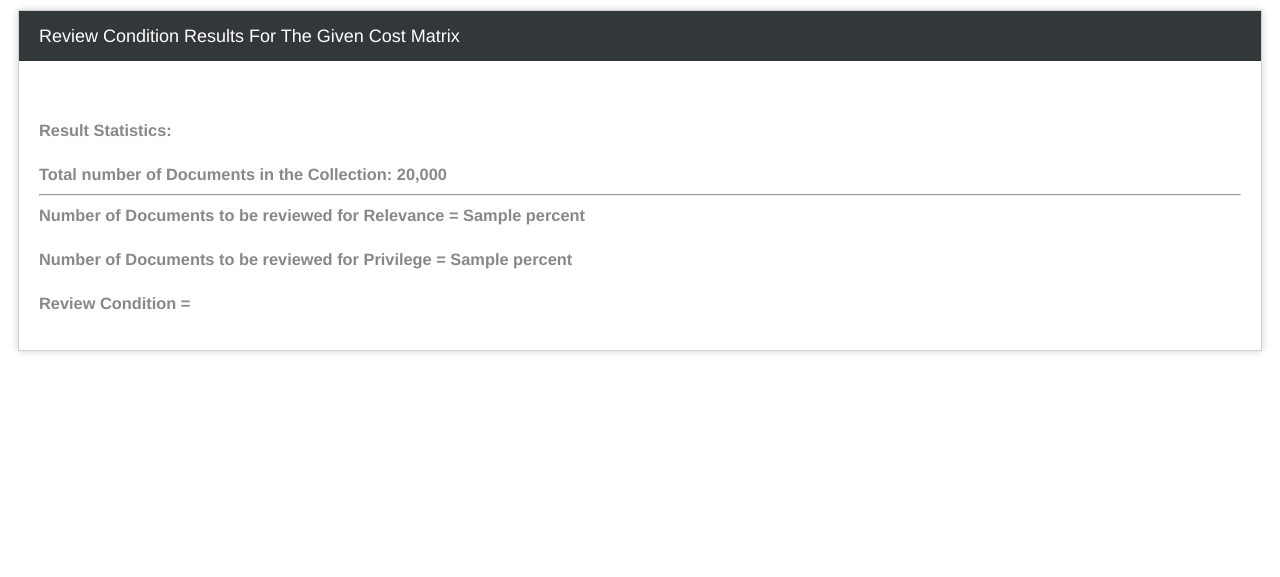
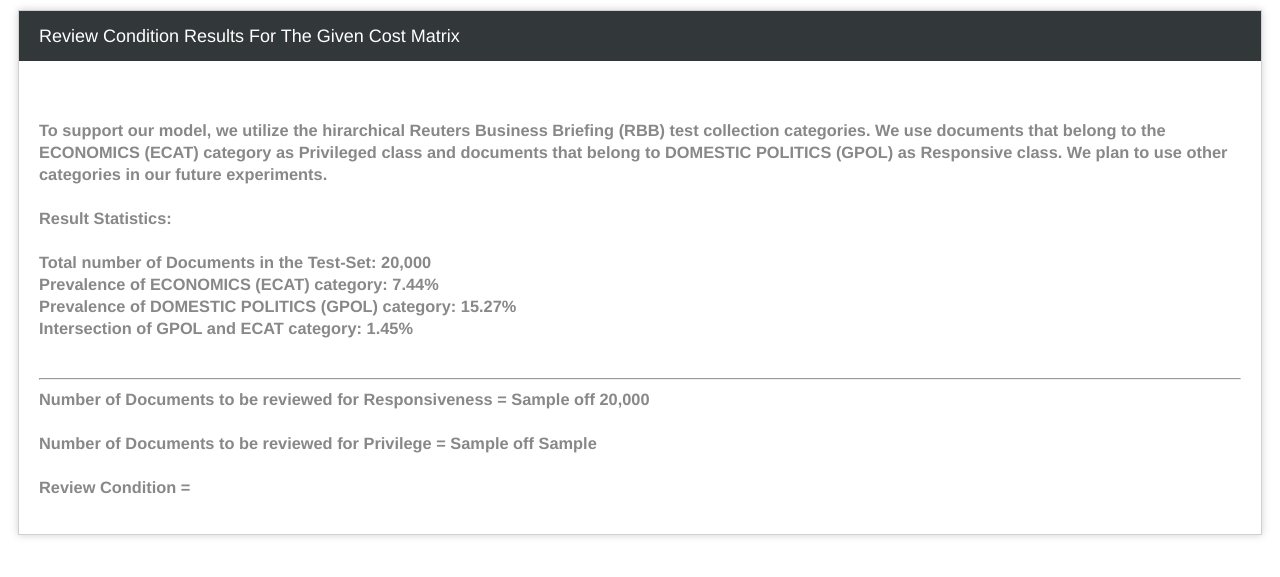
Before and after one commit to jyothivinjumur/rmweb, a Flask app: template templates/form_action.html in a window 1280 px wide. Shown: the top 577 px of the page. Run offline with Flask 2, Linux system fonts and the light colour scheme; the template is opened without the code that fills it: most values are stand-ins (such as "Sample title", 1, 10 or a date in 2020); parts of the project's set-up code (start-up, migrations or seed data) failed here and were passed over.

Commit message:
all ui changes done

```diff
--- a/app.py
+++ b/app.py
@@ -52,7 +52,7 @@
         costMatrix.setCostMatrix(float(pl),float(pw),float(lp),float(lw),float(wp),float(wl))
         costMatrix.setAlpha(float(alpha.strip()))
         cmvalue=costMatrix.getCostMatrix()
-        lamP=lambda_P
+        lamP=float(lambda_P)
         twd='/app/data'
         p3=phase3()
         p3.computeExpectation(twd,20000,cmvalue,lamP,twd+'/ECAT-ds-op-label.tuple.dictionary.20000.p')
@@ -96,7 +96,7 @@
         msg="Review Nothing"
     else:
         msg="Review Everything"
-    return render_template('form_action.html', Tau_rpercent=Tau_r_percent, Tau_ppercent=Tau_p_percent, message=msg)
+    return render_template('form_action.html', Tau_rpercent=Tau_r, Tau_ppercent=Tau_p, message=msg)
 
 if __name__ == '__main__':
     handler = RotatingFileHandler('/app/logs/logfile.log', maxBytes=10000, backupCount=10)
--- a/templates/form_action.html
+++ b/templates/form_action.html
@@ -12,13 +12,20 @@
 
             <div id="content">
             <h3>
-                Result Statistics:<br> <br>
-                Total number of Documents in the Collection: 20,000 <br>
+            <p> To support our model, we utilize the hirarchical Reuters Business Briefing (RBB) test collection categories. We use documents that belong to the ECONOMICS (ECAT) category as Privileged class and documents that belong to DOMESTIC POLITICS (GPOL) as Responsive class. We plan to use other categories in our future experiments.
+            <br>
+            <br>
 
+            Result Statistics:<br> <br>
+            Total number of Documents in the Test-Set: 20,000 <br>
+            Prevalence of ECONOMICS (ECAT) category: 7.44%<br>
+            Prevalence of DOMESTIC POLITICS (GPOL) category: 15.27%<br>
+            Intersection of GPOL and ECAT category: 1.45% <br><br>
+            </p>
                 <hr>
-                Number of Documents to be reviewed for Relevance =  <strong>{{Tau_rpercent}}</strong> percent
+                Number of Documents to be reviewed for Responsiveness =  <strong>{{Tau_rpercent}}</strong> off 20,000
                 <br><br>
-                Number of Documents to be reviewed for Privilege =  <strong>{{Tau_ppercent}}</strong> percent
+                Number of Documents to be reviewed for Privilege =  <strong>{{Tau_ppercent}}</strong> off <strong>{{Tau_rpercent}}</strong>
                 <br> <br>
                 <strong> Review Condition =  {{message}}</strong>
             <h3>
```
Also changed, not shown: README.md.
